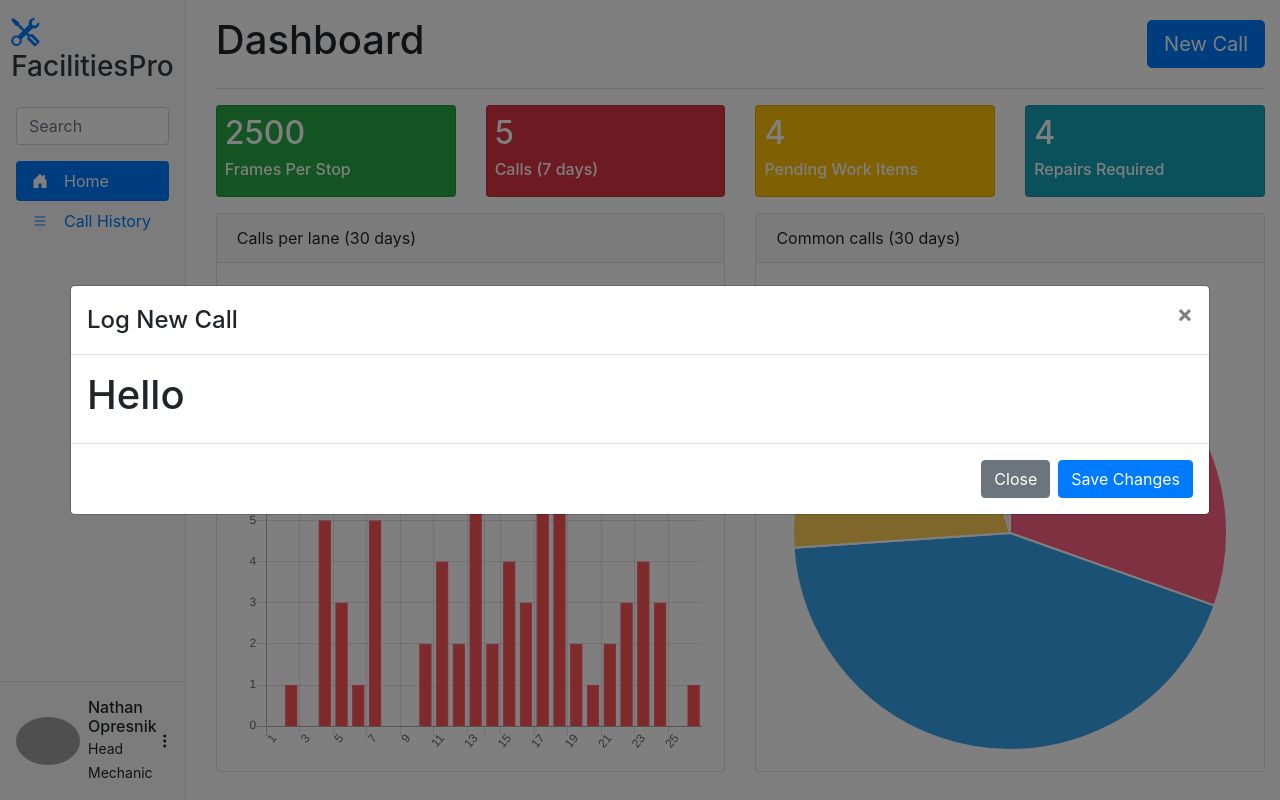
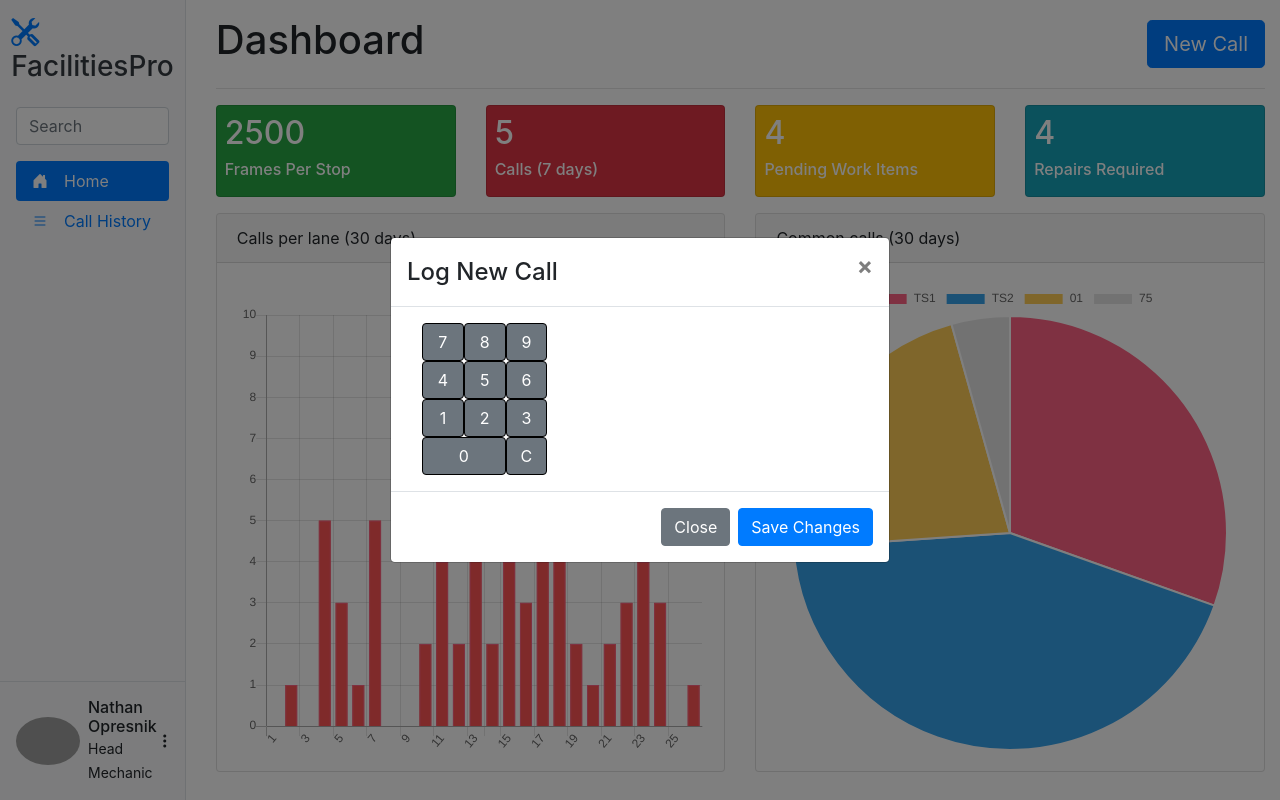
Before and after one commit to Nhanlibra/facilities-toolkit, a React (Create React App) app in the folder client/: page / in a window 1280 px wide. Both pictures are taken after a click on the button "New Call". Built offline with nearby package versions, Linux system fonts and the light colour scheme; grey boxes are pictures that could not be loaded.

Commit message:
Create numpad for call modal

```diff
--- a/client/src/pages/NewCall/index.js
+++ b/client/src/pages/NewCall/index.js
@@ -1,5 +1,5 @@
 import React from "react";
-import { Button, Modal } from "react-bootstrap";
+import { Button, Col, Container, Modal, Row } from "react-bootstrap";
 
 export default ({ show, handleClose }) => {
   return (
@@ -9,13 +9,17 @@ export default ({ show, handleClose }) => {
       backdrop="static"
       keyboard={false}
       centered
-      size="xl"
+      // size="xl"
     >
       <Modal.Header closeButton>
         <Modal.Title>Log New Call</Modal.Title>
       </Modal.Header>
       <Modal.Body>
-        <h1>Hello</h1>
+        <Row noGutters>
+          <Col sm={4}>
+            <NumPad />
+          </Col>
+        </Row>
       </Modal.Body>
       <Modal.Footer>
         <Button variant="secondary" onClick={handleClose}>
@@ -28,3 +32,30 @@ export default ({ show, handleClose }) => {
     </Modal>
   );
 };
+
+const NumPad = () => {
+  const NumBtn = ({ value }) => (
+    <Col xs={value === 0 ? 8 : 4}>
+      <Button variant="secondary" style={{ border: "1px solid black" }} block>
+        {value}
+      </Button>
+    </Col>
+  );
+  return (
+    <Container>
+      <Row noGutters>
+        <NumBtn value={7} />
+        <NumBtn value={8} />
+        <NumBtn value={9} />
+        <NumBtn value={4} />
+        <NumBtn value={5} />
+        <NumBtn value={6} />
+        <NumBtn value={1} />
+        <NumBtn value={2} />
+        <NumBtn value={3} />
+        <NumBtn value={0} />
+        <NumBtn value="C" />
+      </Row>
+    </Container>
+  );
+};
```
